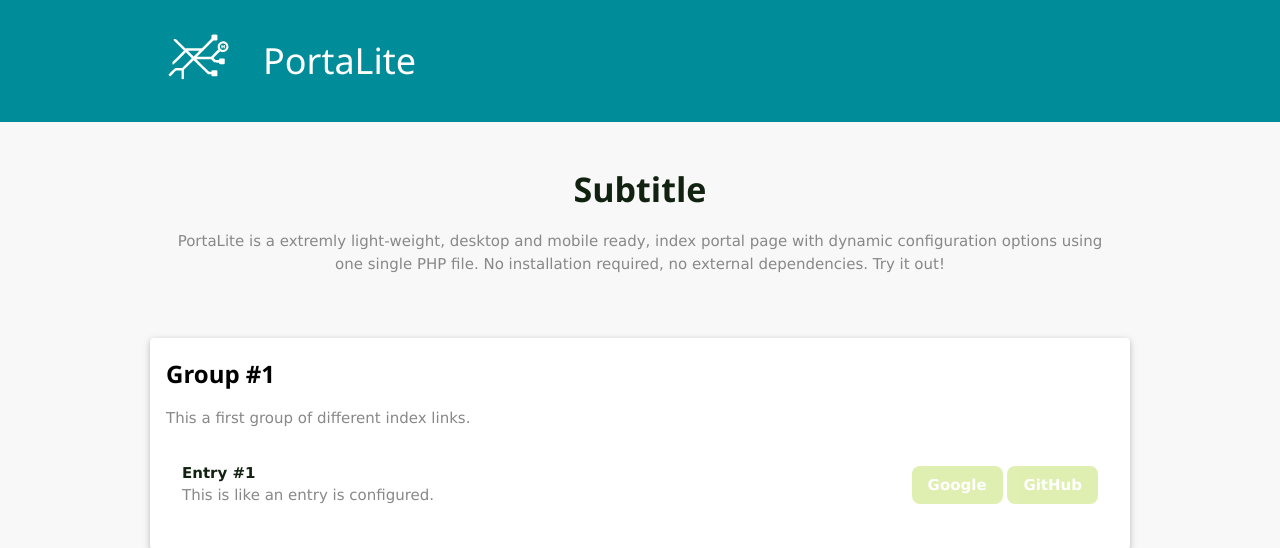
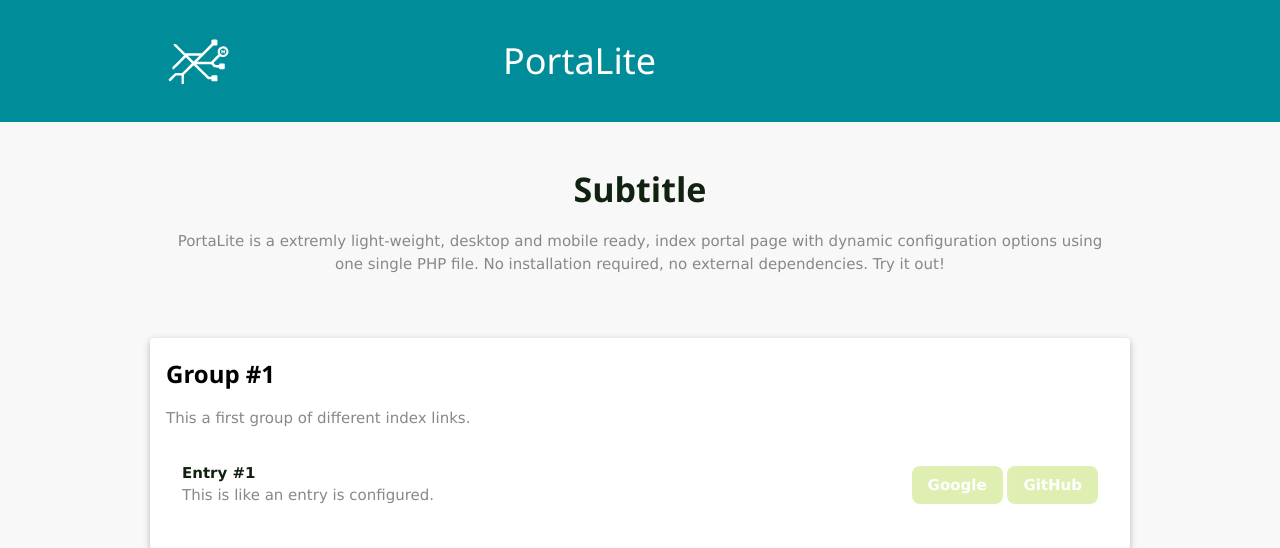
Before and after one commit to sebastianknopf/portalite, a PHP site: page / in a window 1280 px wide. Shown: the top 548 px of the page. Run offline with PHP 8.4, Linux system fonts and the light colour scheme.

Commit message:
vertical centered logo

```diff
--- a/public/index.php
+++ b/public/index.php
@@ -44,15 +44,15 @@ $logoHeight = $logo === null ? null : pl_get($logo, 'height');
   </head>
   <body class="w3-secondary">
     <header class="w3-padding-16 w3-primary">
-      <div class="w3-content w3-bar">
+      <div class="w3-content w3-cell-row">
         <?php if ($logo !== null): ?>
-				<div class="w3-bar-item">
+				<div class="w3-cell w3-cell-middle w3-padding">
 					<img src="<?= pl_get($logo, 'url') ?>"
           <?php if ($logoWidth !== null): ?> width="<?= $logoWidth ?>"<?php endif; ?>
           <?php if ($logoHeight !== null): ?> height="<?= $logoHeight ?>"<?php endif; ?> />
 				</div>
         <?php endif; ?>
-				<div class="w3-bar-item">
+				<div class="w3-cell w3-cell-middle w3-padding">
 					<h1><?= pl_config('index.title', 'PortaLite') ?></h1>
 				</div>
 			</div>
```
